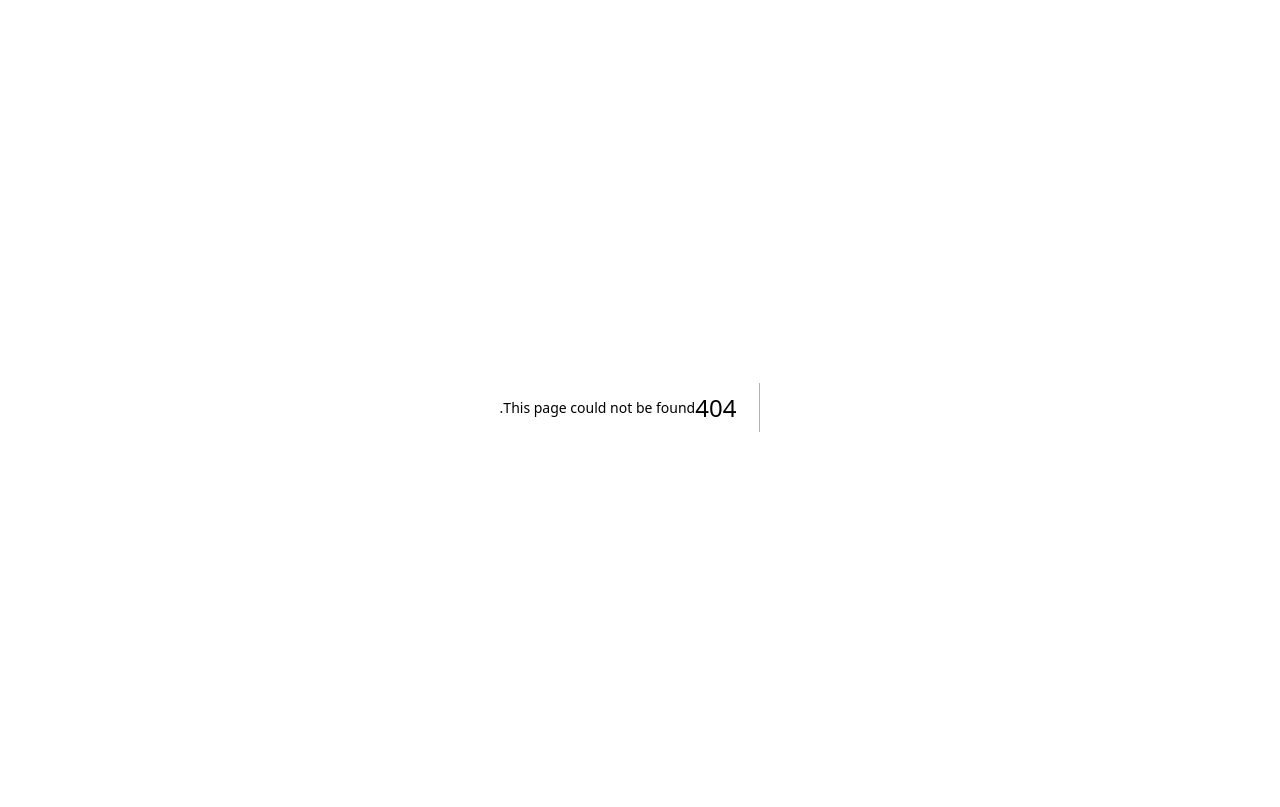
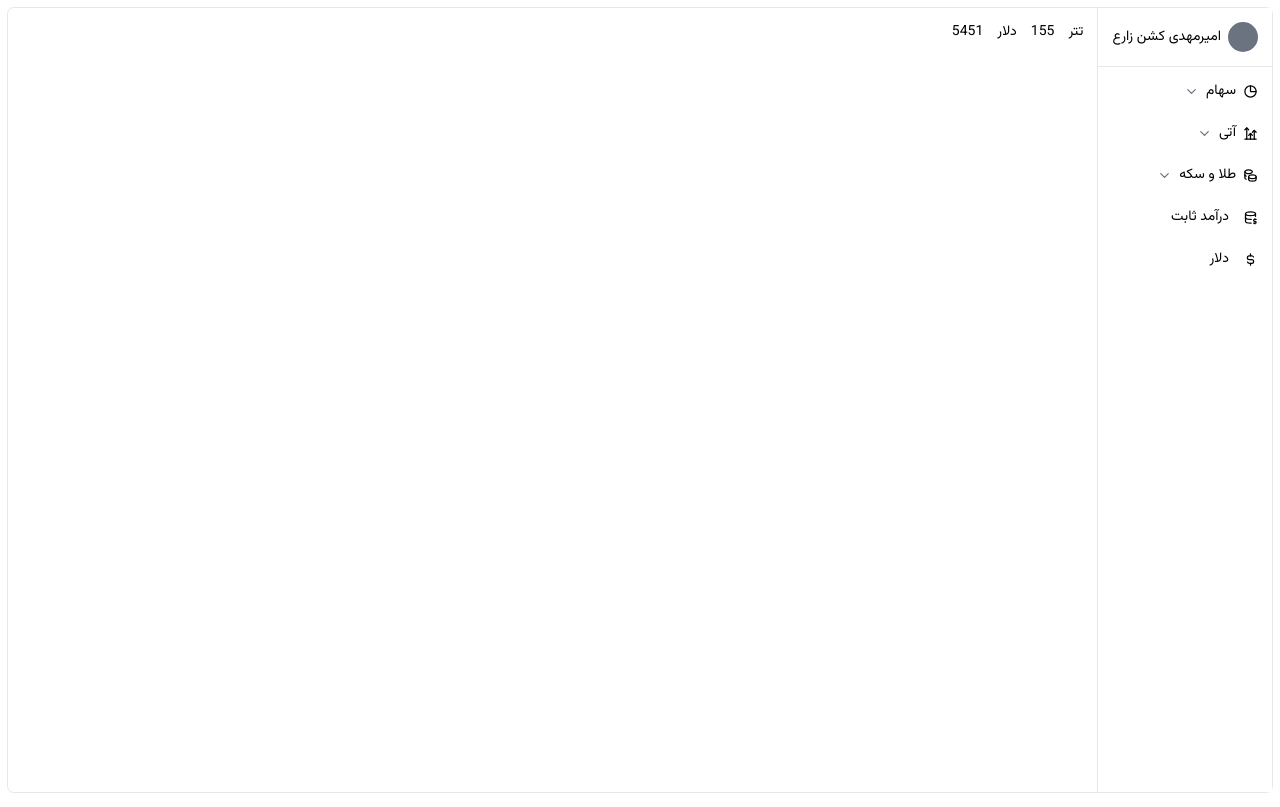
Before and after one commit to amirmahdizare/Stock-Currency-Crewler-NextJs, a Next.js app: page /dollar in a window 1280 px wide. Before the commit this address had no page. Built offline with nearby package versions, Linux system fonts and the light colour scheme.

Commit message:
Add Dollar

```diff
--- /dev/null
+++ b/app/(dashboard)/dollar/page.tsx
@@ -0,0 +1,21 @@
+import { Metadata } from 'next'
+import React from 'react'
+
+export const metadata : Metadata ={
+    title:'آربیتراژ دلار و تتر'
+}
+
+export default function page() {
+  return (
+    <div className='flex flex-row gap-4 items-center'>
+
+        <span>تتر</span>
+        <span>155</span>
+
+        <span>دلار</span>
+        <span>5451</span>
+
+
+    </div>
+  )
+}
```
